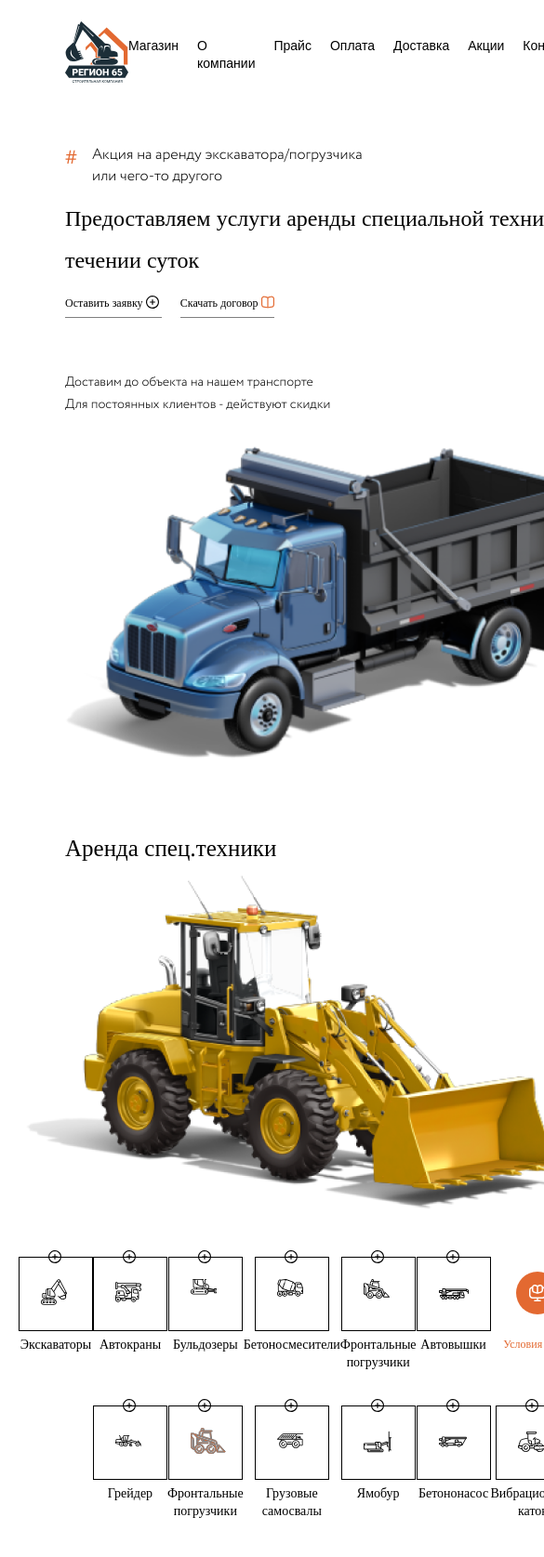
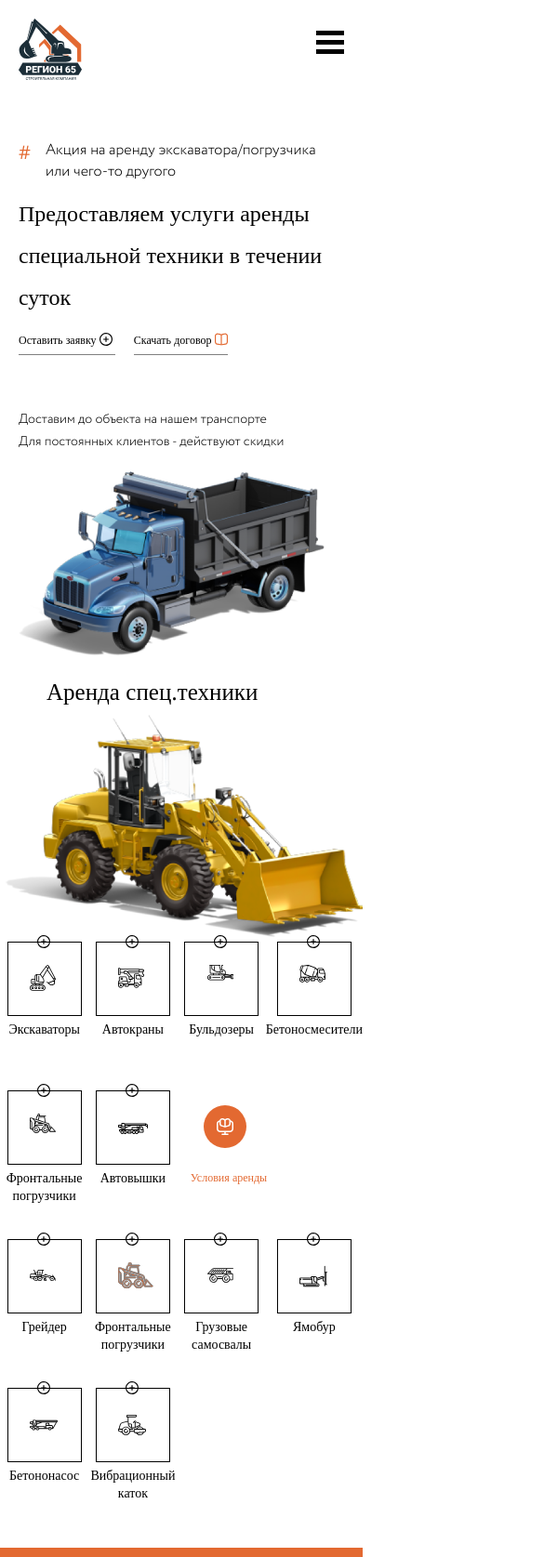
Before and after one commit to MarkizDzhagu/Region65, a website built with webpack: page src/index.html in a window 390 px wide. Shown: the top 1675 px of the page at 93% size, 585 px wide, since content can reach past the window. Built offline with nearby package versions, Linux system fonts and the light colour scheme.

Commit message:
mainpage mediaquares finish

```diff
--- a/src/css/footer.css
+++ b/src/css/footer.css
@@ -106,3 +106,25 @@
     }
 
 }
+
+@media (max-width: 1024px){
+    .footer-tel, .footer__contacts {
+        display: none;
+    }
+    .footer-top, .footer-bot {
+        display: flex;
+        justify-content: space-between;
+    }
+}
+
+@media (max-width: 768px){
+    .footer__list{
+        display: none;
+    }
+    .footer-bot {
+        flex-direction: column;
+    }
+    .footer-top {
+        justify-content: center;
+    }
+}
--- a/src/css/header.css
+++ b/src/css/header.css
@@ -28,6 +28,10 @@
 .header__element a:hover {
     border-bottom: 1px solid #E36931;
     color: #E36931;
+}
+
+.toggle-sidebar {
+    display: none;
 }
 
 .header__request {
@@ -93,5 +97,133 @@
 }
 
 @media (max-width: 1024px) {
+    .header__request, .header__contacts {
+        display: none;
+    }
+    .header .container {
+        justify-content:start;
+    }
+
+    .header__list {
+        margin-left: 50px;
+    }
 
 }
+
+@media (max-width: 768px){
+    .header .container {
+        padding: 10px;
+        justify-content: space-between;
+    }
+    .header__element {
+        margin-right: 10px;
+    }
+    .header__list {
+        margin-left: 10px;
+    }
+}
+
+@media (max-width: 553px) {
+    .header .container {
+        padding: 20px;
+    }
+    .header__list {
+        position: fixed;
+        top: 0;
+        left: -150%;
+        margin: 0;
+        padding: 0;
+        padding-left: 20px;
+        padding-top: 20px;
+        width: 100%;
+        height: 100%;
+        flex-direction: column;
+        overflow: auto;
+        transition: all 0.2s ease-in;
+        background-color: #fff;
+        z-index: 10;
+    }
+
+    .header__list._active {
+        left: 0;
+        z-index: 9;
+    }
+
+    .header__element {
+        font-size: 26px;
+        margin-bottom: 10px;
+    }
+
+    .toggle-sidebar {
+        display: block;
+        width: 33px;
+        height: 33px;
+        align-self: flex-start;
+        justify-self: flex-end;
+        margin-top: 10px;
+        padding: 0;
+        border: none;
+        background-color: transparent;
+        z-index: 50;
+    }
+
+    .menu-icon-wrapper {
+        width: 30px;
+        height: 30px;
+        display: flex;
+        justify-content: center;
+        align-items: center;
+        z-index: 50;
+    }
+
+    .menu-icon {
+        position: relative;
+        width: 30px;
+        height: 5px;
+        background-color: black;
+    }
+
+    .menu-icon::before {
+        position: absolute;
+        left: 0;
+        top: -10px;
+        content: '';
+        width: 30px;
+        height: 5px;
+        background-color: black;
+        transition: transform 0.2s ease-in, top 0.2s linear 0.2s;
+    }
+
+    .menu-icon::after {
+        position: absolute;
+        left: 0;
+        top: 10px;
+        content: '';
+        width: 30px;
+        height: 5px;
+        background-color: black;
+        transition: transform 0.2s ease-in, top 0.2s linear 0.2s;
+    }
+
+    .menu-icon.menu-icon-active {
+        background-color: transparent;
+    }
+
+    .menu-icon.menu-icon-active::before {
+        transform: rotate(45deg);
+        top: 0;
+        transition: top 0.2s linear, transform 0.2s ease-in;
+        background-color: gray;
+    }
+
+    .menu-icon.menu-icon-active::after {
+        transform: rotate(-45deg);
+        top: 0;
+        transition: top 0.2s linear, transform 0.2s ease-in;
+        background-color: gray;
+    }
+
+    body._lock {
+        overflow: hidden;
+    }
+}
--- a/src/css/main.css
+++ b/src/css/main.css
@@ -481,14 +481,95 @@
         display: grid;
         grid-template-rows: min-content 1fr;
         grid-template-columns: 1fr;
+        padding: 0 20px;
     }
 
     .hero-image img {
-        height: 100%;
+
+        max-width: 100%;
     }
 
     .truck-rent .container {
-        grid-template-columns: 1fr;
-        grid-template-rows: 1fr 1fr;
+        grid-template-columns: auto;
+        grid-template-rows: max-content max-content max-content;
+        padding: 0;
+        max-width: 100%;
+        width: 100%;
     }
+
+    .truck-rent {
+        max-width: 100%;
+        max-height: 100%;
+    }
+
+    .greider {
+        grid-column-start: 1;
+    }
+
+    .rent-left img{
+        max-width: 100%;
+    }
+
+    .rent-right {
+        grid-template-rows: 160px 160px 160px;
+        max-width: 100%;
+        grid-template-columns: repeat(4, 1fr);
+    }
+
+    .callback {
+        float: none;
+    }
+
+    .callback__button {
+        margin-bottom: 50px;
+    }
+
+    .contacts .container {
+        margin: 0 auto;
+    }
+
+    .equipment-rent {
+        max-height: 100%;
+        max-width: 100%;
+        margin-top: 50px;
+    }
+
+    .equipment-image {
+        margin-top: 20px;
+        object-fit: fill;
+    }
+
+    .equipment__title {
+        margin-top: 40px;
+    }
+
+    .equipment__subtitle {
+        margin-top: 130px;
+    }
+
+    .swiper-slide {
+        flex-direction: column;
+    }
+
+    .swiper-pagination {
+        margin-top: 100px;
+    }
+
+    .equipment__text {
+        margin-bottom: 20px;
+    }
+
+    .equipment__button {
+        margin-bottom: 20px;
+    }
+
+    .equipment-slider__buttons {
+        top: 200px;
+        margin-left: 200px;
+    }
+
+    .equipment-rent {
+        min-height: 100%;
+    }
+
 }
--- a/src/pages/header.html
+++ b/src/pages/header.html
@@ -12,6 +12,9 @@
             <li class="header__element"><a href="./akcii.html">Акции</a></li>
             <li class="header__element"><a href="./contacts.html">Контакты</a></li>
         </ul>
+        <button class="toggle-sidebar menu-icon-wrapper">
+            <div class="menu-icon"></div>
+        </button>
         <div class="header__request">
             <a class="request__button" id="999" href=#popup2>Оставить заявку</a>
             <div class="request__image"><svg width="14" height="14" viewBox="0 0 14 14"
--- a/src/script/main.js
+++ b/src/script/main.js
@@ -32,3 +32,9 @@ distance.style.paddingLeft = containerDistance + 'px';
 document.querySelector('.header__search').onclick = function () {
     document.querySelector('.header__search').classList.toggle('AZAZA');
 }
+
+document.querySelector('.menu-icon-wrapper').onclick = function () {
+    document.querySelector('.menu-icon').classList.toggle('menu-icon-active');
+    document.querySelector('.header__list').classList.toggle('_active');
+    document.body.classList.toggle('_lock');
+}
```
